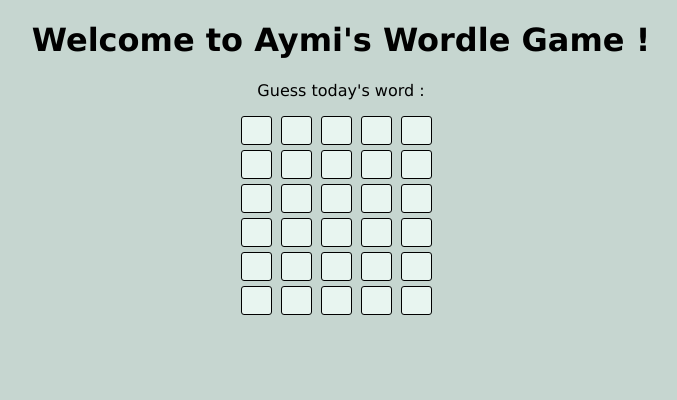
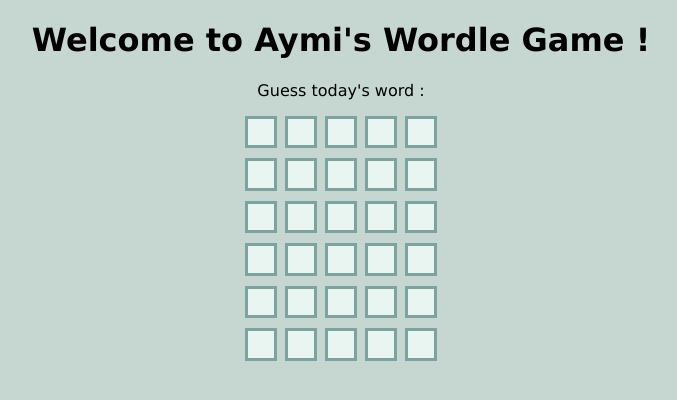
Before and after one commit to aymiwash/wordle, a plain HTML site: page index.html in a window 1280 px wide. Shown: the whole page, without its empty margins (299-976 px from the left). Drawn offline with Linux system fonts and the light colour scheme; no server answers.

Commit message:
plus d'input

```diff
--- a/index.html
+++ b/index.html
@@ -9,56 +9,49 @@
     <title>Aymi's Wordle</title>
 
 </head>
+
 <body>
     <header>
         <h1>Welcome to Aymi's Wordle Game !</h1>
         <p>Guess today's word :</p>
     </header>
     <div class="game">
-        <form class="wordle-grid">
-        <div class="first guess">
-            <input type="text" name="letter" class="letter n1" maxlength="1" size="1">
-            <input type="text" name="letter" class="letter n2" maxlength="1" size="1">
-            <input type="text" name="letter" class="letter n3" maxlength="1" size="1">
-            <input type="text" name="letter" class="letter n4" maxlength="1" size="1">
-            <input type="text" name="letter" class="letter n5" maxlength="1" size="1">
-        </div>
-        <div class="second guess">
-            <input type="text" name="letter" class="letter n1" maxlength="1" size="1">
-            <input type="text" name="letter" class="letter n2" maxlength="1" size="1">
-            <input type="text" name="letter" class="letter n3" maxlength="1" size="1">
-            <input type="text" name="letter" class="letter n4" maxlength="1" size="1">
-            <input type="text" name="letter" class="letter n5" maxlength="1" size="1">
-        </div>
-        <div class="third guess">
-            <input type="text" name="letter" class="letter n1" maxlength="1" size="1">
-            <input type="text" name="letter" class="letter n2" maxlength="1" size="1">
-            <input type="text" name="letter" class="letter n3" maxlength="1" size="1">
-            <input type="text" name="letter" class="letter n4" maxlength="1" size="1">
-            <input type="text" name="letter" class="letter n5" maxlength="1" size="1">
-        </div>
-        <div class="fourth guess">
-            <input type="text" name="letter" class="letter n1" maxlength="1" size="1">
-            <input type="text" name="letter" class="letter n2" maxlength="1" size="1">
-            <input type="text" name="letter" class="letter n3" maxlength="1" size="1">
-            <input type="text" name="letter" class="letter n4" maxlength="1" size="1">
-            <input type="text" name="letter" class="letter n5" maxlength="1" size="1">
-        </div>
-        <div class="fifth guess">
-            <input type="text" name="letter" class="letter n1" maxlength="1" size="1">
-            <input type="text" name="letter" class="letter n2" maxlength="1" size="1">
-            <input type="text" name="letter" class="letter n3" maxlength="1" size="1">
-            <input type="text" name="letter" class="letter n4" maxlength="1" size="1">
-            <input type="text" name="letter" class="letter n5" maxlength="1" size="1">
-        </div>
-        <div class="sixth guess">
-            <input type="text" name="letter" class="letter n1" maxlength="1" size="1">
-            <input type="text" name="letter" class="letter n2" maxlength="1" size="1">
-            <input type="text" name="letter" class="letter n3" maxlength="1" size="1">
-            <input type="text" name="letter" class="letter n4" maxlength="1" size="1">
-            <input type="text" name="letter" class="letter n5" maxlength="1" size="1">
-        </div>
-    </form>
+        <!-- premier mot -->
+        <div class="letter" id="letter-1"></div>
+        <div class="letter" id="letter-2"></div>
+        <div class="letter" id="letter-3"></div>
+        <div class="letter" id="letter-4"></div>
+        <div class="letter" id="letter-5"></div>
+        <!-- deuxième mot -->
+        <div class="letter" id="letter-6"></div>
+        <div class="letter" id="letter-7"></div>
+        <div class="letter" id="letter-8"></div>
+        <div class="letter" id="letter-9"></div>
+        <div class="letter" id="letter-10"></div>
+        <!-- troisième mot -->
+        <div class="letter" id="letter-11"></div>
+        <div class="letter" id="letter-12"></div>
+        <div class="letter" id="letter-13"></div>
+        <div class="letter" id="letter-14"></div>
+        <div class="letter" id="letter-15"></div>
+        <!-- quatrième mot -->
+        <div class="letter" id="letter-16"></div>
+        <div class="letter" id="letter-17"></div>
+        <div class="letter" id="letter-18"></div>
+        <div class="letter" id="letter-19"></div>
+        <div class="letter" id="letter-20"></div>
+        <!-- cinquième mot -->
+        <div class="letter" id="letter-21"></div>
+        <div class="letter" id="letter-22"></div>
+        <div class="letter" id="letter-23"></div>
+        <div class="letter" id="letter-24"></div>
+        <div class="letter" id="letter-25"></div>
+        <!-- sixième mot -->
+        <div class="letter" id="letter-26"></div>
+        <div class="letter" id="letter-27"></div>
+        <div class="letter" id="letter-28"></div>
+        <div class="letter" id="letter-29"></div>
+        <div class="letter" id="letter-30"></div>
     </div>
     <script src="js_wordle.js"></script>
 </body>
--- a/js_wordle.js
+++ b/js_wordle.js
@@ -1,42 +1,59 @@
-let letter = document.querySelector("form")
-let currentGuess = []
+let letter = ""
+let currentGuess = ["c", "a", "n", "n", "y"]
 let wordOfTheDay = "https://words.dev-apis.com/word-of-the-day"
+let validWordOrNot = "https://words.dev-apis.com/validate-word"
 
-
-async function whatIsTheWordToday(){
+//va chercher le mot du jour sur l'API
+async function whatIsTheWordToday() {
+    console.log("api word")
     let promise = await fetch(wordOfTheDay)
     let processedResponse = await promise.json()
     wordOfTheDay = processedResponse.word
-} //va chercher le mot du jour sur l'API
+}
 
-whatIsTheWordToday()
-
+//vérifie si input est UNE SEULE lettre de l'alphabet
 function isLetter(character) {
     return /^[a-zA-Z]$/.test(character);
-} //vérifie si input est UNE SEULE lettre de l'alphabet
+}
 
+//récupère la lettre tapée
 function init() {
-    letter.addEventListener("click", function (event) {
-        console.log(event.target.value)
-        letter = event.target.value
-        // console.log(letter)
+    console.log("init")
+    whatIsTheWordToday()
+    document.addEventListener("keydown", function (event) {
+        letter = event.key
+        if (isLetter(letter)) {
+            currentGuess.push(letter)
+        }
+        return letter
     }
     )
-} //récupère la lettre dans l'input
+    console.log(wordOfTheDay)
+}
+
 init()
 
+async function doesWordExist(wordOfFiveChar) {
+    console.log("exist")
+    if (currentGuess.length === 5) {
+        let promise = await fetch(validWordOrNot, {
+            method: "POST",
+            body: JSON.stringify({ "word": wordOfFiveChar })
+        })
+        let processedResponse = await promise.json()
+        // console.log(processedResponse.validWord)
+        return processedResponse.validWord
+    }
+}
 
 
-function nextLetter(currentInput) {
-if(isLetter(letter) && currentInput.length === 1) {
-    document.querySelector(".first.n2").focus()
-    currentGuess.push(letter)
-
-}
+//vérifie si le mot est juste, si oui, affiche "You Win">
+function isTheGuessGood(myActualGuess) {
+    console.log(myActualGuess)
+    console.log(wordOfTheDay)
+    if (myActualGuess.join("") === wordOfTheDay) {
+        alert("You Win ! The word was", wordOfTheDay.toUpperCase())
+    }
 }
 
-function isTheGuessGood(myActualGuess){
-    if( currentGuess.length === 5 && currentGuess.join("") === wordOfTheDay){
-        alert("You Win ! The word was", wordOfTheDay.toUpperCase())
-    }
-}//vérifie si le mot est juste, si oui, affiche "You Win">
+isTheGuessGood(currentGuess)
--- a/style.css
+++ b/style.css
@@ -10,26 +10,22 @@ header{
 .game {
     margin: auto;
     max-width: 200px;
-}
-
-.guess {
     display: grid;
     margin-bottom: 5px;
     grid-template-columns: 1fr 1fr 1fr 1fr 1fr;
 }
 
-.letter:focus{
-    border: rgb(9, 111, 243) solid 2px;
-    outline: none;
-}
+
 .letter{
     background-color: rgb(232, 245, 240);
-    margin-left: 0.1px;
-    height: 25px;
-    width: 25px;
+    margin-left: 4px;
+    margin-bottom: 10px;
+    padding-top: 2.5px;
+    height: 24px;
+    width: 26px;
     text-align: center;
-    border: black solid 1.5px;
-    border-radius: 3px;
+    border: rgb(125, 163, 161) solid 3px;
     text-transform: uppercase;
     font-weight: bold;
+
 }
```
